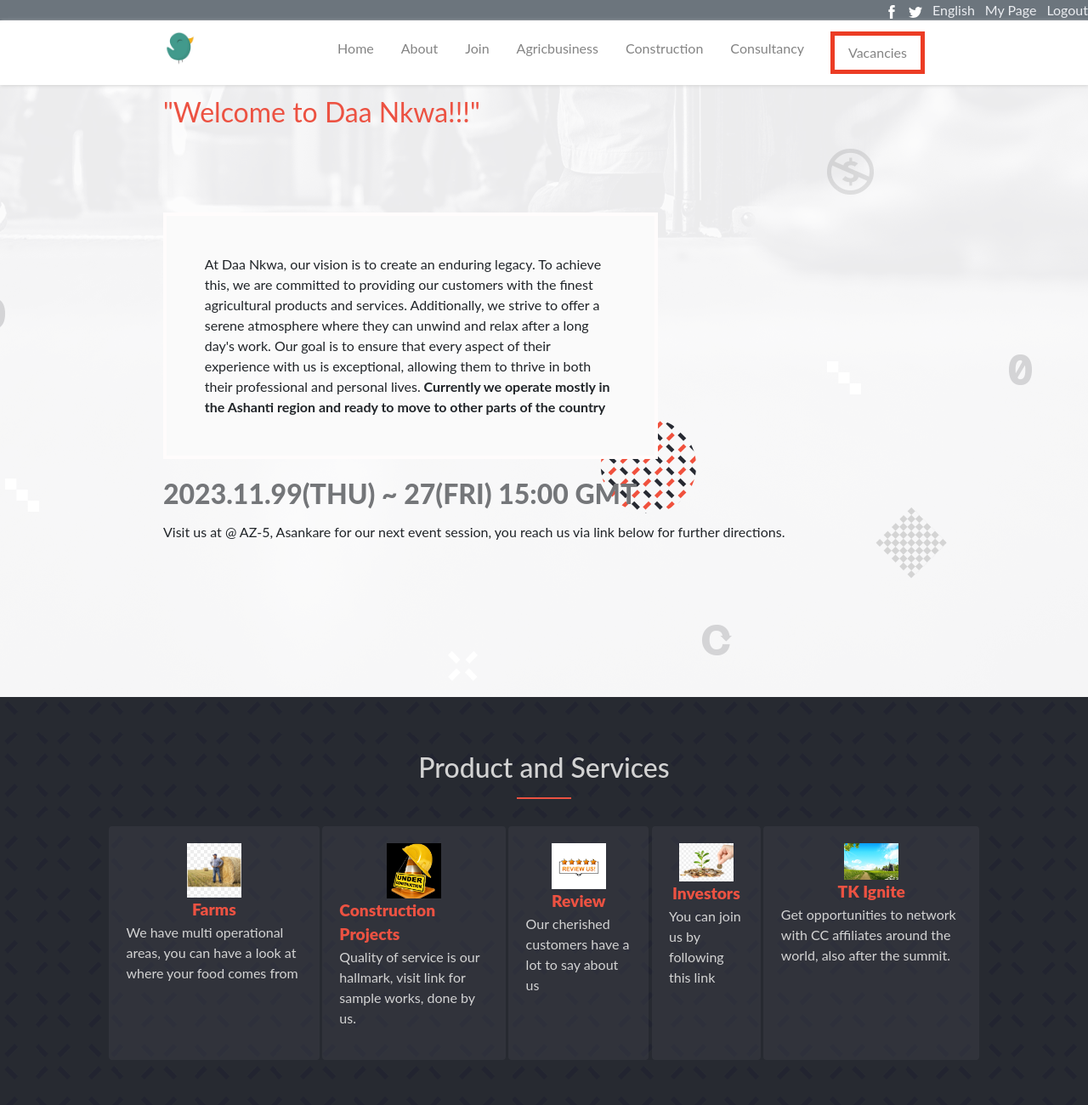
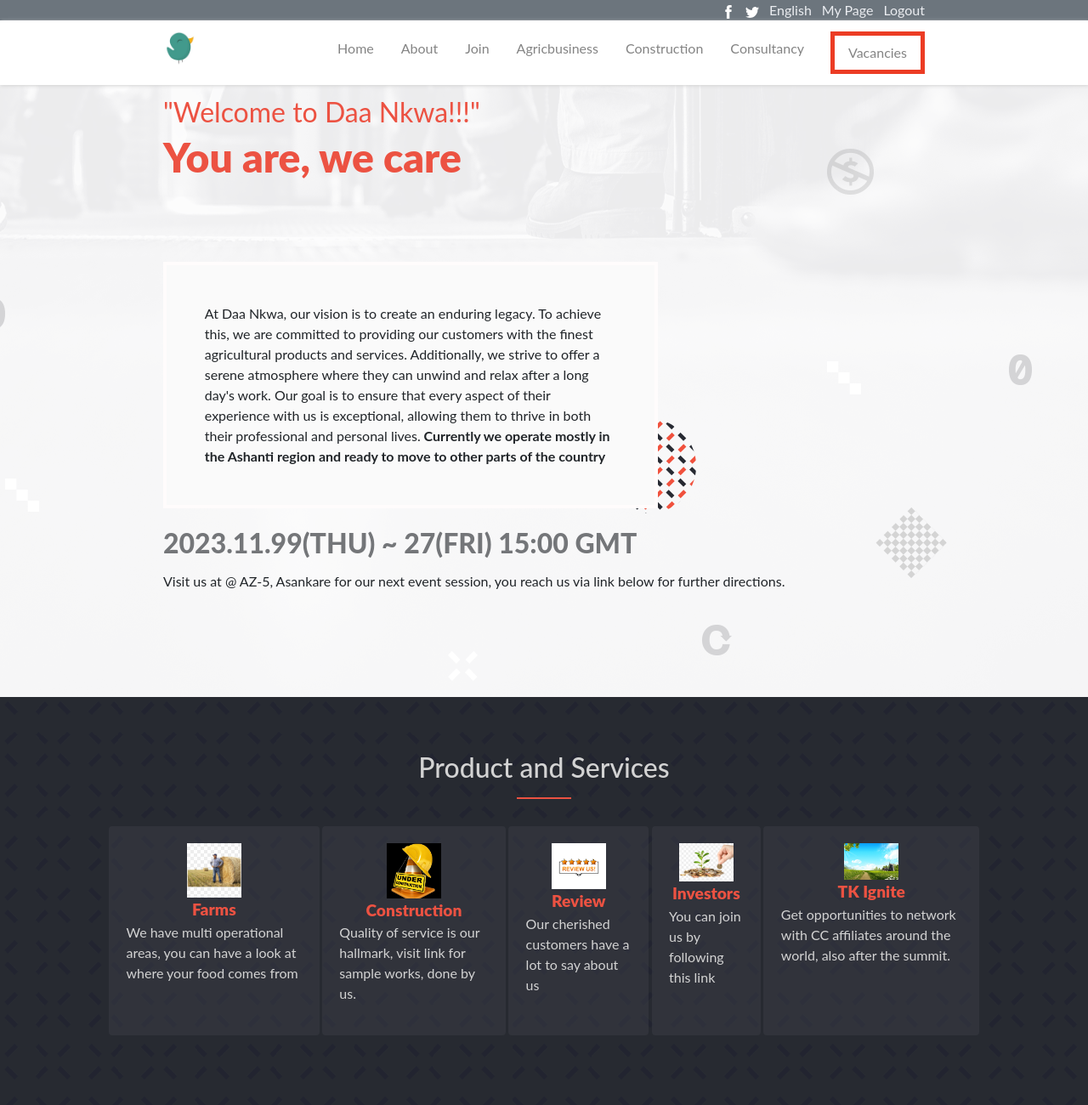
Before and after one commit to obibaadoma/captone_DaaNkwa, a website: page index.html in a window 1280 px wide. Shown: the top 1300 px of the page at 85% size. Drawn offline with nearby package versions, Linux system fonts and the light colour scheme.

Commit message:
fixed linter error

```diff
--- a/index.html
+++ b/index.html
@@ -12,6 +12,7 @@
   <link rel="stylesheet" href="style.css">
   <script src="script.js"></script>
 </head>
+<body>
   <header>
     <!-- first navigation -->
     <nav class="first-header bg-secondary">
@@ -56,12 +57,13 @@
       </div>
     </nav>
     </header>
-<body>
+
     <section class="main">
         <!-- Section Headline-->
         <div class="headline">
           <div class="wrapper into">
             <h1>"Welcome to Daa Nkwa!!!"</h1>
+            <h2>You are, we care</h2>
               <p class="celebration">
               At Daa Nkwa, our vision is to create an enduring legacy. To achieve this, we are committed to providing our customers with the finest agricultural products and services. Additionally, we strive to offer a serene atmosphere where they can unwind and relax after a long day's work. Our goal is to ensure that every aspect of their experience with us is exceptional, allowing them to thrive in both their professional and personal lives.<strong> Currently we operate mostly in the Ashanti region and ready to move to other parts of the country</strong>
             </p>
@@ -82,7 +84,7 @@
             </div>
             <div class="card">
               <img src="Img/under-construction-vector-png-red-lake-falls-29.jpg" alt="Lecture">
-            <span>Construction Projects</span>
+              <span>Construction </span>
               <p class="card-p">Quality of service is our hallmark, visit link for sample works, done by us.</p>
             </div>
             <div class="card">
--- a/package.json
+++ b/package.json
@@ -4,9 +4,9 @@
     "eslint": "^7.32.0",
     "eslint-config-airbnb-base": "^14.2.1",
     "eslint-plugin-import": "^2.26.0",
-    "stylelint": "^7.13.0",
-    "stylelint-config-standard": "^16.0.0",
+    "stylelint": "^15.9.0",
+    "stylelint-config-standard": "^33.0.0",
     "stylelint-csstree-validator": "^1.9.0",
-    "stylelint-scss": "^1.5.2"
+    "stylelint-scss": "^3.21.0"
   }
 }
--- a/style.css
+++ b/style.css
@@ -68,7 +68,7 @@ body {
   margin-top: 10%;
 }
 
-.top-bar {
+.first-header {
   background-color: #2a2a2a;
   padding: 0 15%;
 }
@@ -83,6 +83,7 @@ body {
 
 .nav-link {
   color: #848484;
+
 }
 
 .hamburger {
@@ -97,6 +98,7 @@ body {
   justify-content: flex-end;
   color: #ebedf1;
   margin-bottom: 0;
+  margin-left: 10px;
 }
 
 .main {
```
Also changed, not shown: README.md, 1 other file. Lines whose indentation alone changed are shown as unchanged.
